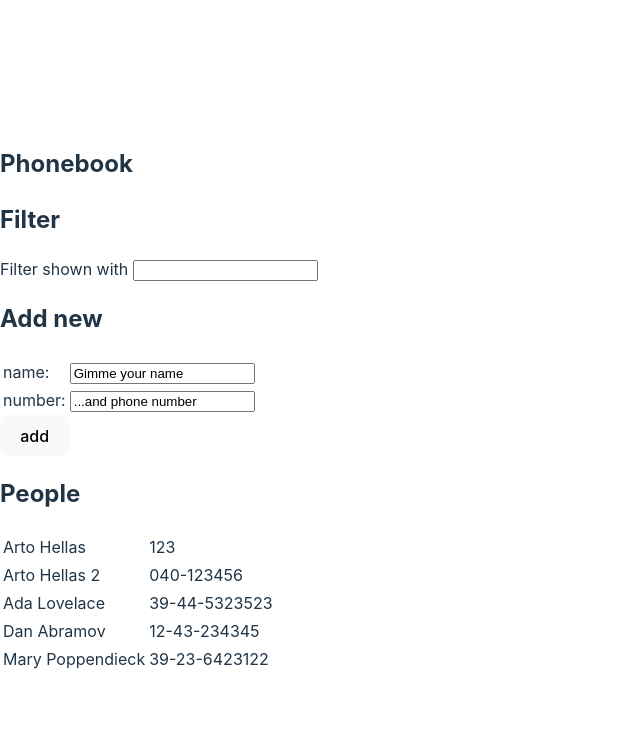
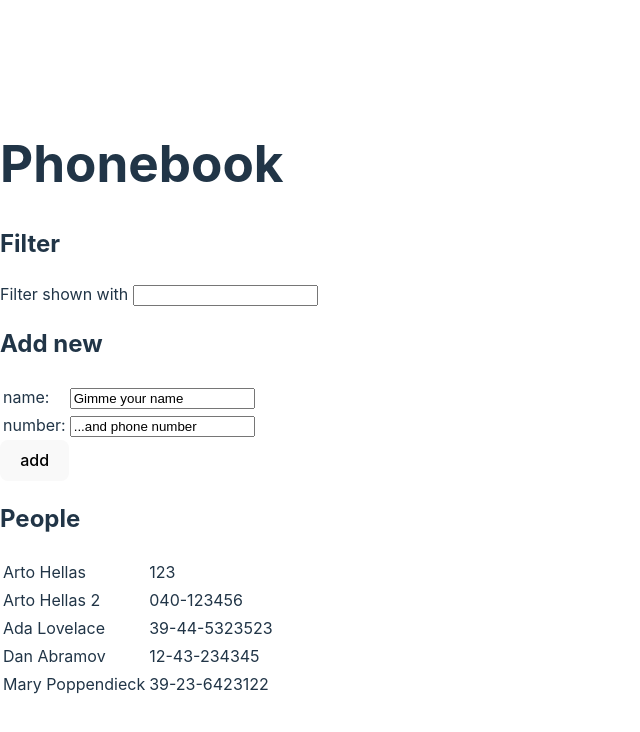
Before and after one commit to Nerdman4U/full_stack_open, a React (Vite) app in the folder osa2/t6/: page / in a window 1280 px wide. Shown: the top 732 px of the page, without its empty margins (0-640 px from the left). Built offline with nearby package versions, Linux system fonts and the light colour scheme.

Commit message:
Osa 2
Tehtava 10
Filtteri ja Luettelo eriytetty. Laitetaan seuraavaan kommittiin lisäys.

```diff
--- a/osa2/t6/src/App.jsx
+++ b/osa2/t6/src/App.jsx
@@ -1,10 +1,41 @@
 import { useState } from 'react'
 
+/*
+  filter_stuff()
+
+  People array does not update instantly and visible people will have old data
+  after adding new person. By delivering array explicitely it is possible
+  to filter new array instantly and have correct visible list of people.
+
+  Moved to be global method because it does have any connection to components or objects.
+
+  Written as old school function just to try that it works.
+*/
+function filter_stuff(arr, value) {
+  const regexp = new RegExp(value,"i")
+  return arr.filter((person) => person.name.match(regexp))
+}
+
+const Filter = ({onFilterChange}) =>
+  <>Filter shown with <input onChange={onFilterChange}/></>
+
+/*
+  People component.
+  Returns a table of people.
+
+  TODO: Unique key warning exists when concanate name and Date.now(). Random number works.
+  => Ei toimi kun painaa nappia nopeasti: return <tr key={person.name + Date.now()}><td>{person.name}</td></tr>
+*/
 const People = ({people}) => {
-  return people.map((person) => {
-     // EI TOIMI (?): return <tr key={person.name + Date.now()}><td>{person.name}</td></tr>
-     return <tr key={person.name + Math.random()}><td>{person.name}</td><td>{person.number}</td></tr>
-  })
+  return (
+    <table>
+      <tbody>
+        { people.map((person) =>
+          <tr key={person.name + Math.random()}><td>{person.name}</td><td>{person.number}</td></tr>
+        )}
+      </tbody>
+    </table>
+  )
 }
 
 const App = () => {
@@ -17,6 +48,7 @@ const App = () => {
   ])
   const [newName, setNewName] = useState('Gimme your name')
   const [newNumber, setNewNumber] = useState('...and phone number')
+  const [newFilter, setNewFilter] = useState('')
   const [visible, setVisible] = useState(people);
 
   /*
@@ -32,12 +64,12 @@ const App = () => {
   }
 
   /*
-  Add person.
+  submit handler
   ============================================
   */
   const addPerson = (event) => {
     event.preventDefault();
-    console.log("addName()", newName, hasName(newName))
+    console.log("App.addPerson() newName:", newName, "hasName():", hasName(newName))
     if (hasName()) {
       alert(`\"${newName}\" exists!`)
       return
@@ -50,7 +82,15 @@ const App = () => {
     const result = people.concat({name:newName, number:newNumber})
     result.reverse()
     setPeople(result)
-    setVisible(result)
+    console.log("App.addPerson() newFilter:", newFilter)
+
+    /* TODO: setPeople() updates people- asynchronically. People have old data and setVisible()
+    will filter old array =>
+    >> setVisible(filter_stuff(newFilter))
+    => New person added is NOT in people array. It seems, it must be given explicitely...
+    => How to make work without passing parameters?
+    */
+    setVisible(filter_stuff(result, newFilter))
   }
 
   /*
@@ -63,23 +103,21 @@ const App = () => {
   const inputNumber = (event) => {
     setNewNumber(event.target.value)
   }
-  const doFilter = (regexp) => people.filter((person) => person.name.match(regexp))
-  const inputFilter = (event) => {
+  const handleFilterChange = (event) => {
     // Show all people when filter is empty.
     if (!event.target.value) {
       setVisible(people)
       return;
     }
-    const result = doFilter(new RegExp(event.target.value,"i"))
-    setVisible(result)
+    setNewFilter(event.target.value);
+    setVisible(filter_stuff(people, event.target.value))
   }
 
   return (
     <div>
-      <h2>Phonebook</h2>
-    <h2>Filter</h2>
-      { /* Filter shown with <input value={newFilter} onChange={inputFilter}/> */ }
-      Filter shown with <input onChange={inputFilter}/>
+      <h1>Phonebook</h1>
+      <h2>Filter</h2>
+      <Filter onFilterChange={handleFilterChange}/>
 
       <h2>Add new</h2>
       <form onSubmit={addPerson}>
@@ -95,11 +133,7 @@ const App = () => {
       </form>
 
       <h2>People</h2>
-      <table>
-        <tbody>
-          <People people={visible} />
-        </tbody>
-      </table>
+      <People people={visible} />
     </div>
   )
 
```
